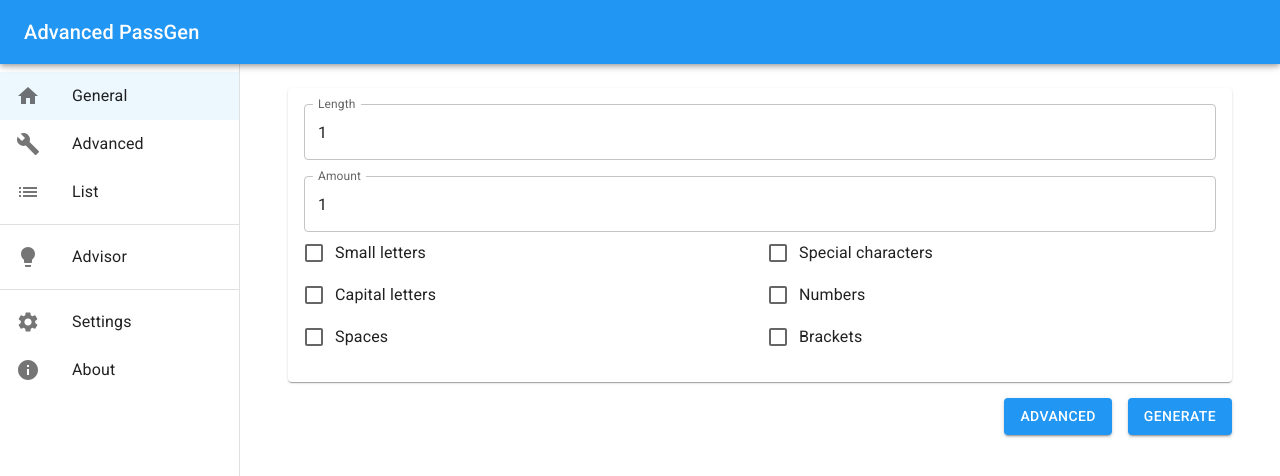
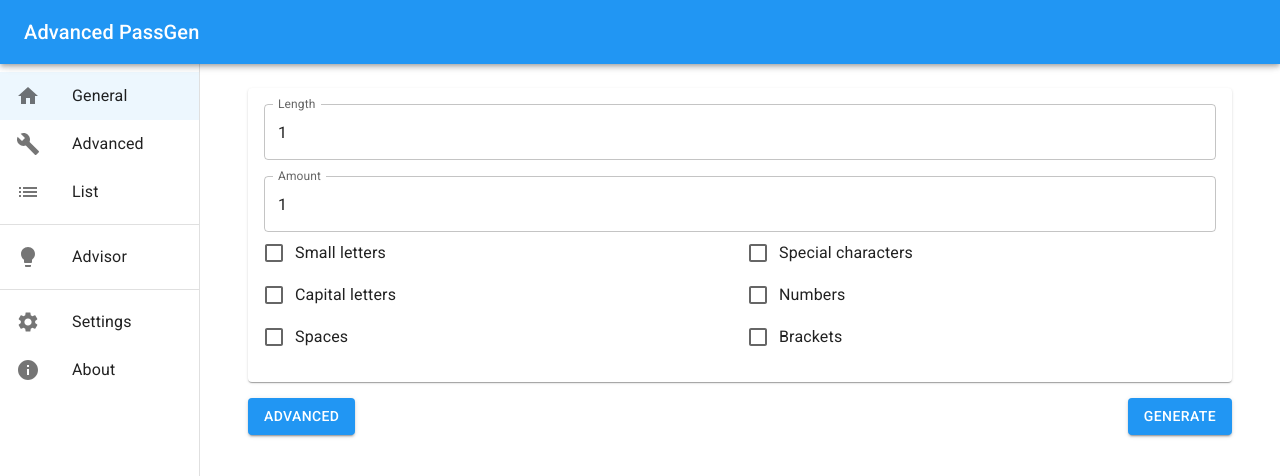
Before and after one commit to CodeDead/Advanced-PassGen, a React (Create React App) app: page / in a window 1280 px wide. Shown: the top 476 px of the page. Built offline with nearby package versions, Linux system fonts and the light colour scheme.

Commit message:
Reconfigured window size and drawer size, changed button position

```diff
--- a/src-tauri/tauri.conf.json
+++ b/src-tauri/tauri.conf.json
@@ -56,10 +56,10 @@
     "windows": [
       {
         "fullscreen": false,
-        "height": 600,
+        "height": 500,
         "resizable": true,
         "title": "Advanced PassGen",
-        "width": 800
+        "width": 950
       }
     ]
   }
--- a/src/components/ClippedDrawer/index.jsx
+++ b/src/components/ClippedDrawer/index.jsx
@@ -18,7 +18,7 @@ import { useContext } from 'react';
 import { useNavigate } from 'react-router-dom';
 import { MainContext } from '../../contexts/MainContextProvider';
 
-const drawerWidth = 240;
+const drawerWidth = 200;
 
 const ClippedDrawer = () => {
   const [state] = useContext(MainContext);
--- a/src/routes/Home/index.jsx
+++ b/src/routes/Home/index.jsx
@@ -149,7 +149,7 @@ const Home = () => {
       <Button
         variant="contained"
         color="primary"
-        style={{ float: 'right' }}
+        style={{ float: 'left' }}
         sx={{ mt: 2 }}
         onClick={() => navigate('/advanced')}
       >
```
